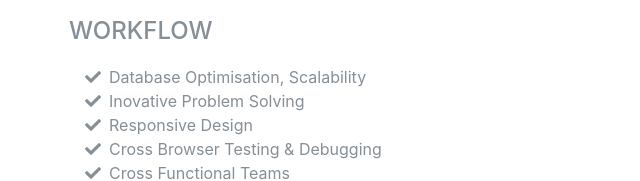
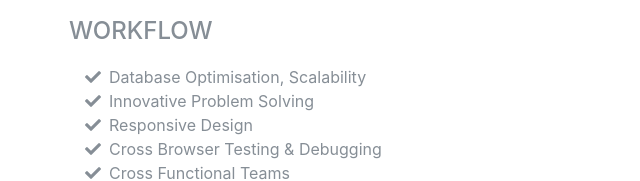
Before and after one commit to shaunmsoria/resume, a plain HTML site: page index.html in a window 1280 px wide. Shown: the part 7022-7203 px from the top of the page, 251-891 px from the left. Drawn offline with Linux system fonts and the light colour scheme; a web font is replaced by a local one.

Commit message:
correcting skils section

```diff
--- a/index.html
+++ b/index.html
@@ -458,7 +458,7 @@
           <li>
           <li>
             <i class="fa-li fa fa-check"></i>
-            Inovative Problem Solving</li>
+            Innovative Problem Solving</li>
           <li>
           <li>
             <i class="fa-li fa fa-check"></i>
```
